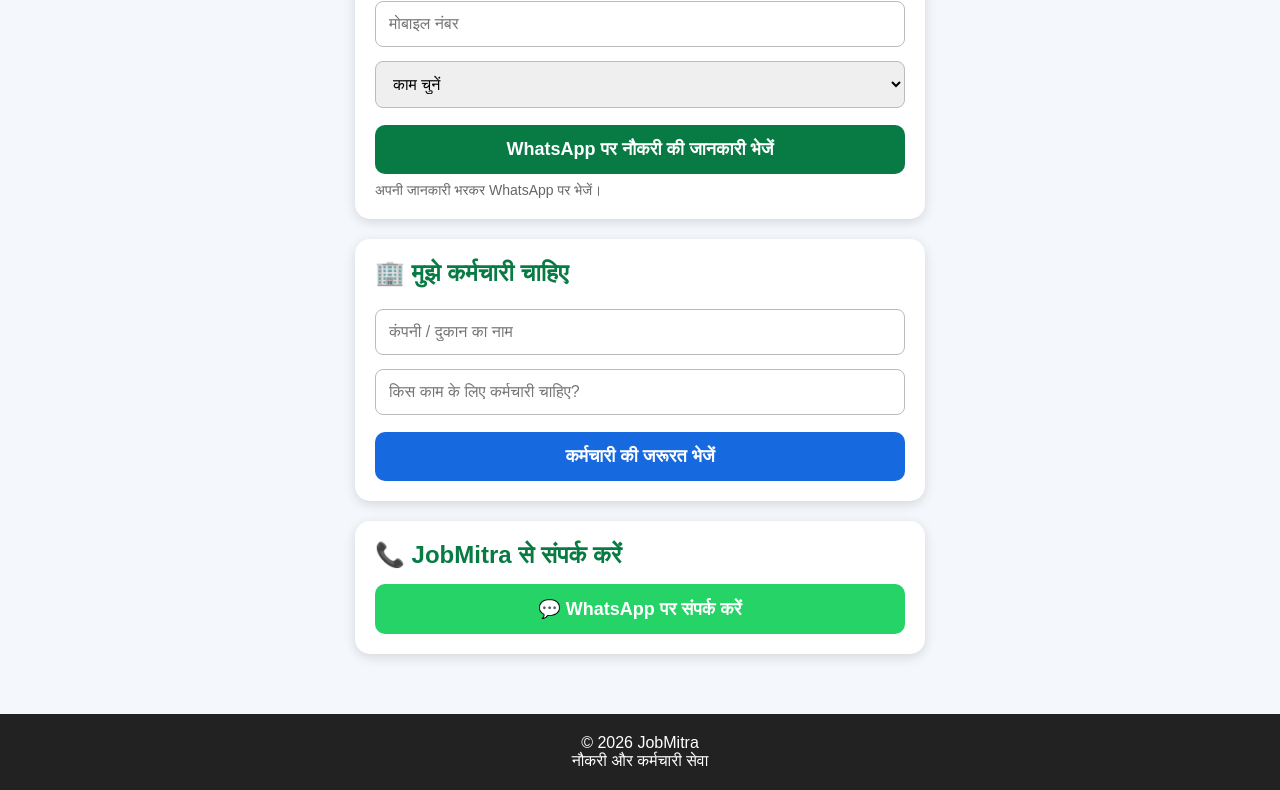
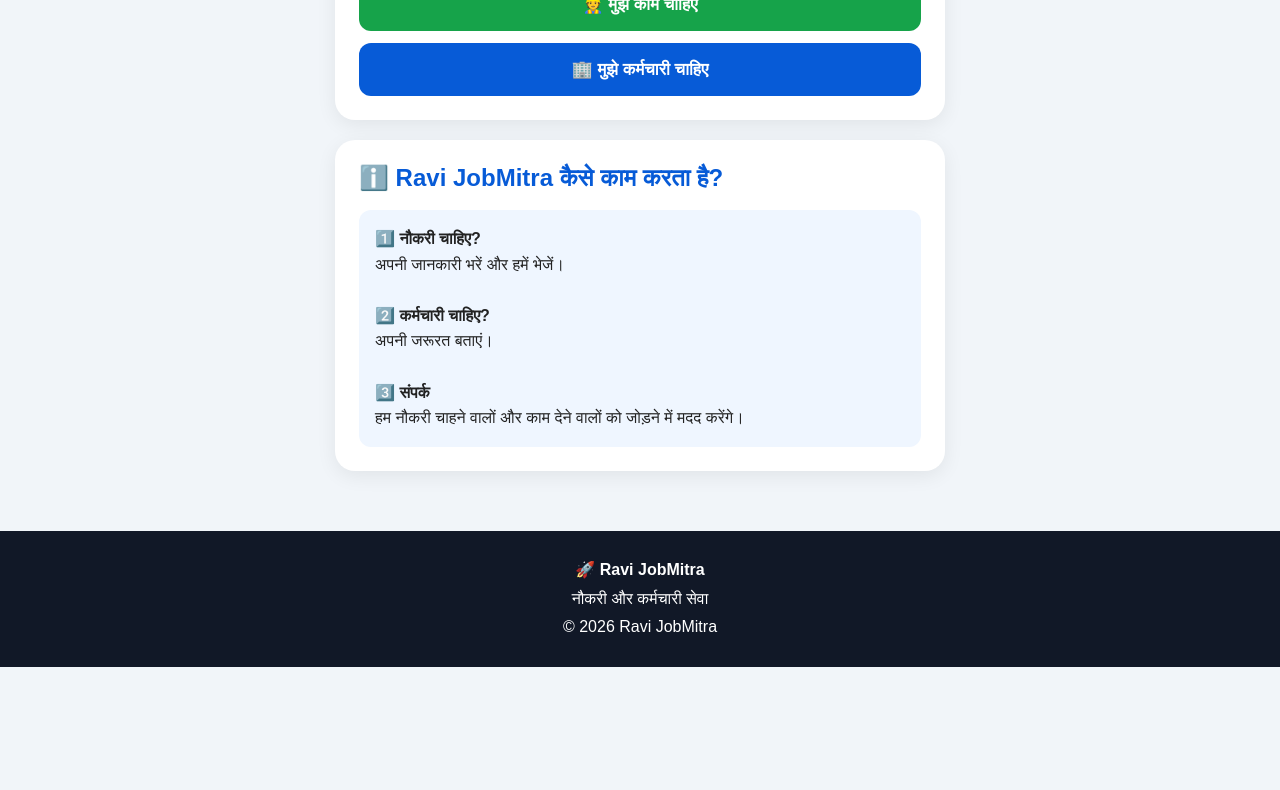
Before and after one commit to raviprakashjat4-web/ravi-jobmitra, a plain HTML site: page index.html in a window 1280 px wide. Shown: the part 273-1063 px from the top of the page. After the commit the page ends 940 px from the top, so only its background shows below. Drawn offline with Linux system fonts and the light colour scheme.

Commit message:
Update index.html

```diff
--- a/index.html
+++ b/index.html
@@ -3,7 +3,8 @@
 <head>
 <meta charset="UTF-8">
 <meta name="viewport" content="width=device-width, initial-scale=1.0">
-<title>JobMitra - नौकरी और कर्मचारी सेवा</title>
+
+<title>Ravi JobMitra - नौकरी और कर्मचारी सेवा</title>
 
 <style>
 *{
@@ -14,89 +15,117 @@
 }
 
 body{
-  background:#f4f7fb;
+  background:#f1f5f9;
   color:#222;
 }
 
 header{
-  background:#087a43;
+  background:linear-gradient(135deg,#075bd7,#12a9e8);
   color:white;
-  padding:20px;
   text-align:center;
+  padding:35px 18px;
 }
 
 header h1{
-  font-size:32px;
+  font-size:34px;
+  margin-bottom:12px;
 }
 
 header p{
-  margin-top:8px;
-  font-size:16px;
+  font-size:18px;
+  line-height:1.5;
 }
 
 .container{
-  max-width:600px;
-  margin:25px auto;
-  padding:15px;
+  max-width:650px;
+  margin:auto;
+  padding:20px;
 }
 
 .card{
   background:white;
-  padding:20px;
+  border-radius:20px;
+  padding:24px;
   margin-bottom:20px;
-  border-radius:15px;
-  box-shadow:0 3px 12px #0002;
+  box-shadow:0 5px 20px #00000012;
 }
 
-.card h2{
-  color:#087a43;
-  margin-bottom:15px;
+h2{
+  color:#075bd7;
+  margin-bottom:18px;
+}
+
+button{
+  width:100%;
+  border:0;
+  border-radius:12px;
+  padding:16px;
+  margin-top:12px;
+  font-size:17px;
+  font-weight:bold;
+  cursor:pointer;
+}
+
+.jobBtn{
+  background:#16a34a;
+  color:white;
+}
+
+.employeeBtn{
+  background:#075bd7;
+  color:white;
+}
+
+.whatsapp{
+  background:#25d366;
+  color:white;
 }
 
 input,select,textarea{
   width:100%;
-  padding:13px;
-  margin:7px 0;
-  border:1px solid #bbb;
-  border-radius:8px;
+  padding:14px;
+  margin:8px 0 14px;
+  border:1px solid #ccc;
+  border-radius:10px;
   font-size:16px;
 }
 
-button,.whatsapp{
-  display:block;
-  width:100%;
-  padding:14px;
-  margin-top:10px;
-  border:0;
-  border-radius:10px;
-  color:white;
-  font-size:18px;
-  font-weight:bold;
-  background:#087a43;
-  text-align:center;
-  text-decoration:none;
+textarea{
+  min-height:100px;
 }
 
-.blue{
-  background:#1769e0;
+label{
+  font-weight:bold;
 }
 
-.whatsapp{
-  background:#25D366;
+.info{
+  background:#eff6ff;
+  padding:16px;
+  border-radius:12px;
+  margin-top:15px;
+  line-height:1.6;
 }
 
 footer{
   text-align:center;
-  background:#222;
+  background:#111827;
   color:white;
-  padding:20px;
+  padding:25px;
   margin-top:20px;
+  line-height:1.8;
 }
 
-.small{
-  font-size:14px;
-  color:#666;
-  margin-top:8px;
+.hidden{
+  display:none;
+}
+
+.success{
+  background:#dcfce7;
+  color:#166534;
+  padding:15px;
+  border-radius:10px;
+  margin-top:15px;
+  display:none;
 }
 </style>
 </head>
@@ -104,119 +133,216 @@ footer{
 <body>
 
 <header>
-  <h1>🧑‍💼 JobMitra</h1>
-  <p>नौकरी पाने और कर्मचारी खोजने का आसान तरीका</p>
+  <h1>🚀 Ravi JobMitra</h1>
+  <p>नौकरी ढूँढने वालों और कर्मचारी खोजने वालों को जोड़ने का आसान प्लेटफॉर्म</p>
 </header>
 
 <div class="container">
 
-<!-- Worker Form -->
 <div class="card">
-<h2>👷 मुझे काम चाहिए</h2>
+<h2>आपको क्या चाहिए?</h2>
 
-<input id="name" type="text" placeholder="आपका नाम">
+<button class="jobBtn" onclick="showJob()">
+👷 मुझे काम चाहिए
+</button>
 
-<input id="mobile" type="tel" placeholder="मोबाइल नंबर">
-
-<select id="work">
-<option value="">काम चुनें</option>
-<option>Driver</option>
-<option>Delivery Boy</option>
-<option>Security Guard</option>
-<option>Helper</option>
-<option>Electrician</option>
-<option>Plumber</option>
-<option>Painter</option>
-<option>Construction Worker</option>
-<option>Hotel Worker</option>
-<option>Factory Worker</option>
-<option>अन्य</option>
-</select>
-
-<button onclick="worker()">WhatsApp पर नौकरी की जानकारी भेजें</button>
-
-<p class="small">अपनी जानकारी भरकर WhatsApp पर भेजें।</p>
+<button class="employeeBtn" onclick="showEmployee()">
+🏢 मुझे कर्मचारी चाहिए
+</button>
 </div>
 
 
-<!-- Employer Form -->
-<div class="card">
-<h2>🏢 मुझे कर्मचारी चाहिए</h2>
+<!-- JOB FORM -->
 
-<input id="company" type="text" placeholder="कंपनी / दुकान का नाम">
+<div class="card hidden" id="jobForm">
 
-<input id="job" type="text" placeholder="किस काम के लिए कर्मचारी चाहिए?">
+<h2>👷 मुझे काम चाहिए</h2>
 
-<button class="blue" onclick="employer()">कर्मचारी की जरूरत भेजें</button>
-</div>
+<label>नाम</label>
+<input id="jobName" placeholder="अपना नाम">
 
+<label>मोबाइल नंबर</label>
+<input id="jobMobile" type="tel" placeholder="10 अंकों का नंबर">
 
-<!-- WhatsApp Direct -->
-<div class="card">
-<h2>📞 JobMitra से संपर्क करें</h2>
+<label>काम</label>
+<input id="jobWork" placeholder="जैसे Driver, Helper, Electrician">
 
-<a class="whatsapp"
-href="https://wa.me/917224078224?text=Namaste%20JobMitra%2C%20mujhe%20kaam%20ke%20baare%20mein%20jaankari%20chahiye."
-target="_blank">
-💬 WhatsApp पर संपर्क करें
-</a>
+<label>शहर / गाँव</label>
+<input id="jobCity" placeholder="अपना शहर या गाँव">
+
+<label>अनुभव</label>
+<select id="jobExperience">
+<option>कोई अनुभव नहीं</option>
+<option>1 साल</option>
+<option>2 साल</option>
+<option>3 साल</option>
+<option>5 साल या अधिक</option>
+</select>
+
+<button class="whatsapp" onclick="sendJob()">
+📲 WhatsApp पर काम की जानकारी भेजें
+</button>
+
+<div class="success" id="jobSuccess">
+आपकी जानकारी तैयार है। WhatsApp खुल रहा है।
 </div>
 
 </div>
 
+
+<!-- EMPLOYEE FORM -->
+
+<div class="card hidden" id="employeeForm">
+
+<h2>🏢 मुझे कर्मचारी चाहिए</h2>
+
+<label>कंपनी / दुकान का नाम</label>
+<input id="company" placeholder="कंपनी या दुकान का नाम">
+
+<label>मोबाइल नंबर</label>
+<input id="companyMobile" type="tel" placeholder="10 अंकों का नंबर">
+
+<label>किस कर्मचारी की जरूरत है?</label>
+<input id="employeeWork" placeholder="जैसे Driver, Helper, Salesman">
+
+<label>कितने कर्मचारी चाहिए?</label>
+<input id="employeeCount" type="number" placeholder="संख्या">
+
+<label>स्थान</label>
+<input id="employeeCity" placeholder="काम की जगह">
+
+<label>वेतन</label>
+<input id="salary" placeholder="जैसे ₹12,000 - ₹18,000">
+
+<button class="whatsapp" onclick="sendEmployee()">
+📲 WhatsApp पर कर्मचारी की जरूरत भेजें
+</button>
+
+<div class="success" id="employeeSuccess">
+जानकारी तैयार है। WhatsApp खुल रहा है।
+</div>
+
+</div>
+
+
+<div class="card">
+<h2>ℹ️ Ravi JobMitra कैसे काम करता है?</h2>
+
+<div class="info">
+<b>1️⃣ नौकरी चाहिए?</b><br>
+अपनी जानकारी भरें और हमें भेजें।
+<br><br>
+
+<b>2️⃣ कर्मचारी चाहिए?</b><br>
+अपनी जरूरत बताएं।
+<br><br>
+
+<b>3️⃣ संपर्क</b><br>
+हम नौकरी चाहने वालों और काम देने वालों को जोड़ने में मदद करेंगे।
+</div>
+</div>
+
+</div>
+
+
 <footer>
-  <p>© 2026 JobMitra</p>
-  <p>नौकरी और कर्मचारी सेवा</p>
+<b>🚀 Ravi JobMitra</b><br>
+नौकरी और कर्मचारी सेवा<br>
+© 2026 Ravi JobMitra
 </footer>
 
 
 <script>
 
-function worker(){
+/* अपना WhatsApp नंबर यहाँ डालें */
+const whatsappNumber = "919999999999";
 
-  let name=document.getElementById("name").value;
-  let mobile=document.getElementById("mobile").value;
-  let work=document.getElementById("work").value;
 
-  if(name==="" || mobile==="" || work===""){
-    alert("कृपया नाम, मोबाइल और काम भरें!");
+function showJob(){
+
+  document.getElementById("jobForm").classList.remove("hidden");
+
+  document.getElementById("employeeForm").classList.add("hidden");
+
+  window.scrollTo({
+    top:document.getElementById("jobForm").offsetTop-20,
+    behavior:"smooth"
+  });
+}
+
+
+function showEmployee(){
+
+  document.getElementById("employeeForm").classList.remove("hidden");
+
+  document.getElementById("jobForm").classList.add("hidden");
+
+  window.scrollTo({
+    top:document.getElementById("employeeForm").offsetTop-20,
+    behavior:"smooth"
+  });
+}
+
+
+function sendJob(){
+
+  let name=document.getElementById("jobName").value;
+  let mobile=document.getElementById("jobMobile").value;
+  let work=document.getElementById("jobWork").value;
+  let city=document.getElementById("jobCity").value;
+  let experience=document.getElementById("jobExperience").value;
+
+  if(!name || !mobile || !work || !city){
+
+    alert("कृपया सभी जरूरी जानकारी भरें।");
     return;
   }
 
-  let message =
-  "नमस्ते JobMitra!%0A%0A" +
-  "👷 मुझे काम चाहिए%0A" +
-  "नाम: " + encodeURIComponent(name) + "%0A" +
-  "मोबाइल: " + encodeURIComponent(mobile) + "%0A" +
-  "काम: " + encodeURIComponent(work);
+  let message=
+  "🚀 Ravi JobMitra - मुझे काम चाहिए%0A%0A"+
+  "नाम: "+name+"%0A"+
+  "मोबाइल: "+mobile+"%0A"+
+  "काम: "+work+"%0A"+
+  "स्थान: "+city+"%0A"+
+  "अनुभव: "+experience;
+
+  document.getElementById("jobSuccess").style.display="block";
 
   window.open(
-    "https://wa.me/917224078224?text=" + message,
+    "https://wa.me/"+whatsappNumber+"?text="+message,
     "_blank"
   );
 }
 
 
-function employer(){
+function sendEmployee(){
 
   let company=document.getElementById("company").value;
-  let job=document.getElementById("job").value;
+  let mobile=document.getElementById("companyMobile").value;
+  let work=document.getElementById("employeeWork").value;
+  let count=document.getElementById("employeeCount").value;
+  let city=document.getElementById("employeeCity").value;
+  let salary=document.getElementById("salary").value;
 
-  if(company==="" || job===""){
-    alert("कृपया कंपनी/दुकान और काम भरें!");
+  if(!company || !mobile || !work || !count || !city){
+
+    alert("कृपया सभी जरूरी जानकारी भरें।");
     return;
   }
 
-  let message =
-  "नमस्ते JobMitra!%0A%0A" +
-  "🏢 मुझे कर्मचारी चाहिए%0A" +
-  "कंपनी/दुकान: " +
-  encodeURIComponent(company) + "%0A" +
-  "काम: " +
-  encodeURIComponent(job);
+  let message=
+  "🏢 Ravi JobMitra - कर्मचारी चाहिए%0A%0A"+
+  "कंपनी/दुकान: "+company+"%0A"+
+  "मोबाइल: "+mobile+"%0A"+
+  "काम: "+work+"%0A"+
+  "कर्मचारी: "+count+"%0A"+
+  "स्थान: "+city+"%0A"+
+  "वेतन: "+salary;
+
+  document.getElementById("employeeSuccess").style.display="block";
 
   window.open(
-    "https://wa.me/917224078224?text=" + message,
+    "https://wa.me/"+whatsappNumber+"?text="+message,
     "_blank"
   );
 }
```
